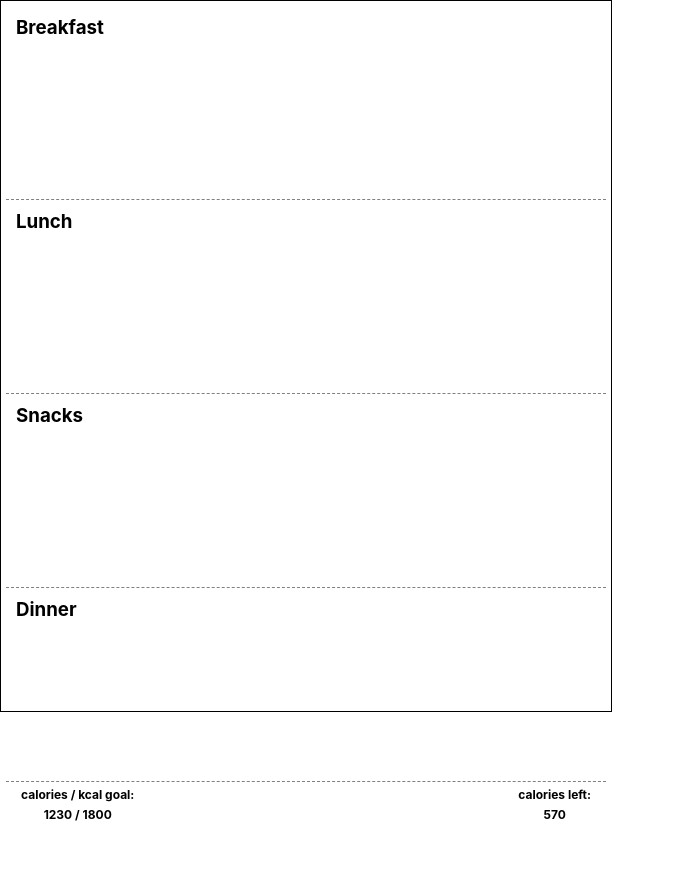
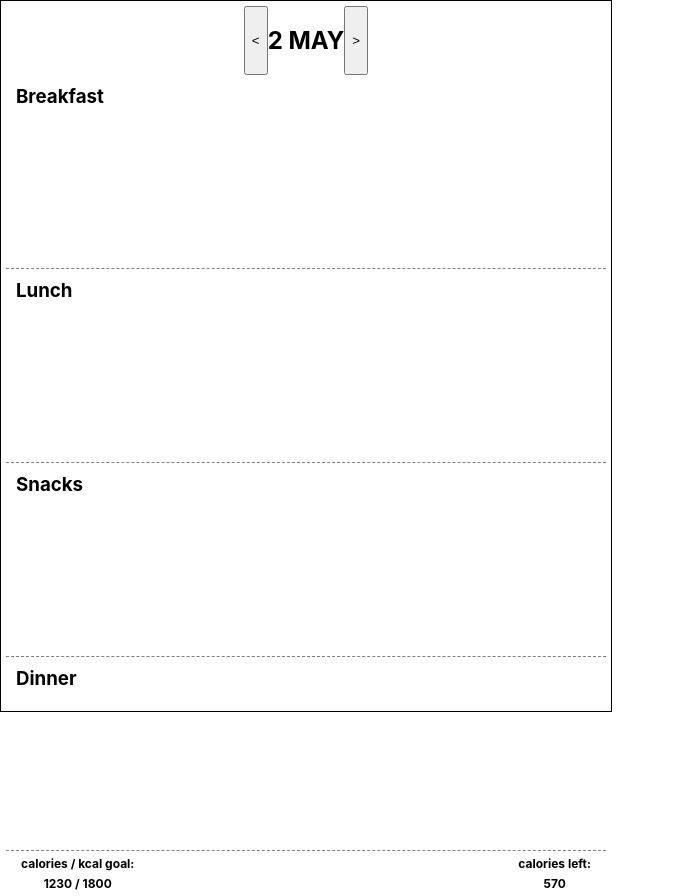
Before and after one commit to infoshareacademy/jfdd12-kawimoka-app, a React (Create React App) app: page / in a window 1280 px wide. Shown: the whole page, without its empty margins (0-675 px from the left). Before the commit the page ends 827 px from the top, so only its background shows below. Built offline with nearby package versions, Linux system fonts and the light colour scheme.

Commit message:
DayPicker created

```diff
--- /dev/null
+++ b/src/Components/PlanDietView/SingleDay/DayPicker.js
@@ -0,0 +1,10 @@
+import React from 'react'
+import s from './SingleDay.module.css'
+
+export function DayPicker () {
+    return <div className={s.dayPicker}>
+        <button>{"<"}</button>
+        <h2>2 MAY</h2>
+        <button>{">"}</button>
+    </div>
+}
--- a/src/Components/PlanDietView/SingleDay/SingleDay.js
+++ b/src/Components/PlanDietView/SingleDay/SingleDay.js
@@ -1,15 +1,17 @@
 import React from 'react'
 import { MealSpace } from './MealSpace'
-import { Summary } from './Summary'
+import { SummaryDay } from './SummaryDay'
+import { DayPicker } from './DayPicker'
 import s from './SingleDay.module.css'
 
 const SingleDay = () => {
     return <div className={s.singleDayContainer}>
+    <DayPicker />
         <MealSpace mealType = {"Breakfast"} />
         <MealSpace mealType = {"Lunch"}/>
         <MealSpace mealType = {"Snacks"}/>
         <MealSpace mealType = {"Dinner"}/>
-        <Summary sumCalories = {"1230"} kcalGoal = {"1800"} leftCalories />
+        <SummaryDay sumCalories = {"1230"} kcalGoal = {"1800"} leftCalories />
     </div>
 }
 
--- a/src/Components/PlanDietView/SingleDay/SingleDay.module.css
+++ b/src/Components/PlanDietView/SingleDay/SingleDay.module.css
@@ -34,3 +34,9 @@
 .mealSpace {
     height: 150px;
 }
+
+.dayPicker {
+    display: flex;
+    flex-direction: row;
+    justify-content: center;
+}
--- a/src/Components/PlanDietView/SingleDay/Summary.js
+++ b/src/Components/PlanDietView/SingleDay/SummaryDay.js
@@ -2,7 +2,7 @@ import React from 'react'
 import s from './SingleDay.module.css'
 
 
-export function Summary(props) {
+export function SummaryDay(props) {
     let { sumCalories, kcalGoal, leftCalories } = props
     leftCalories = kcalGoal - sumCalories
 
```
